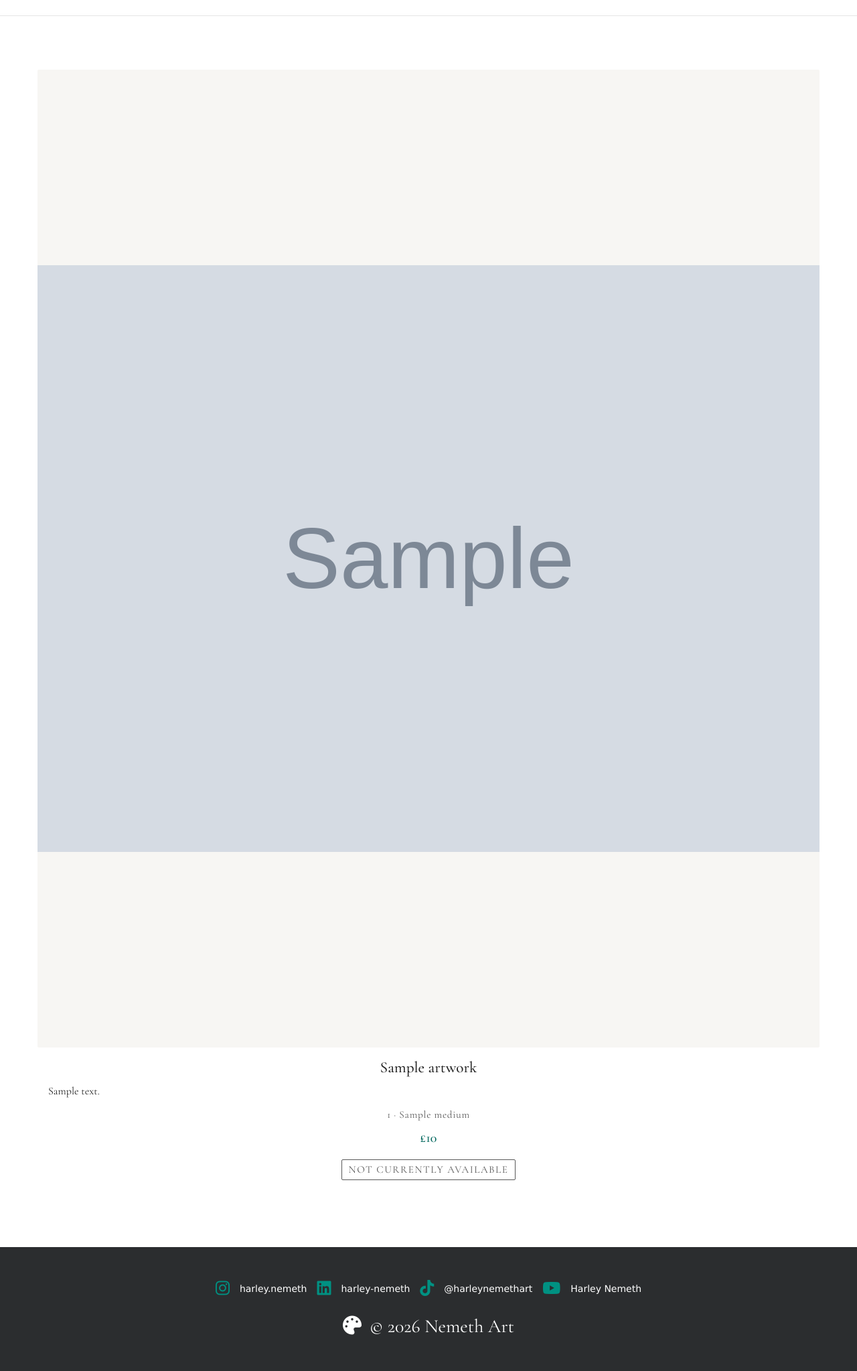
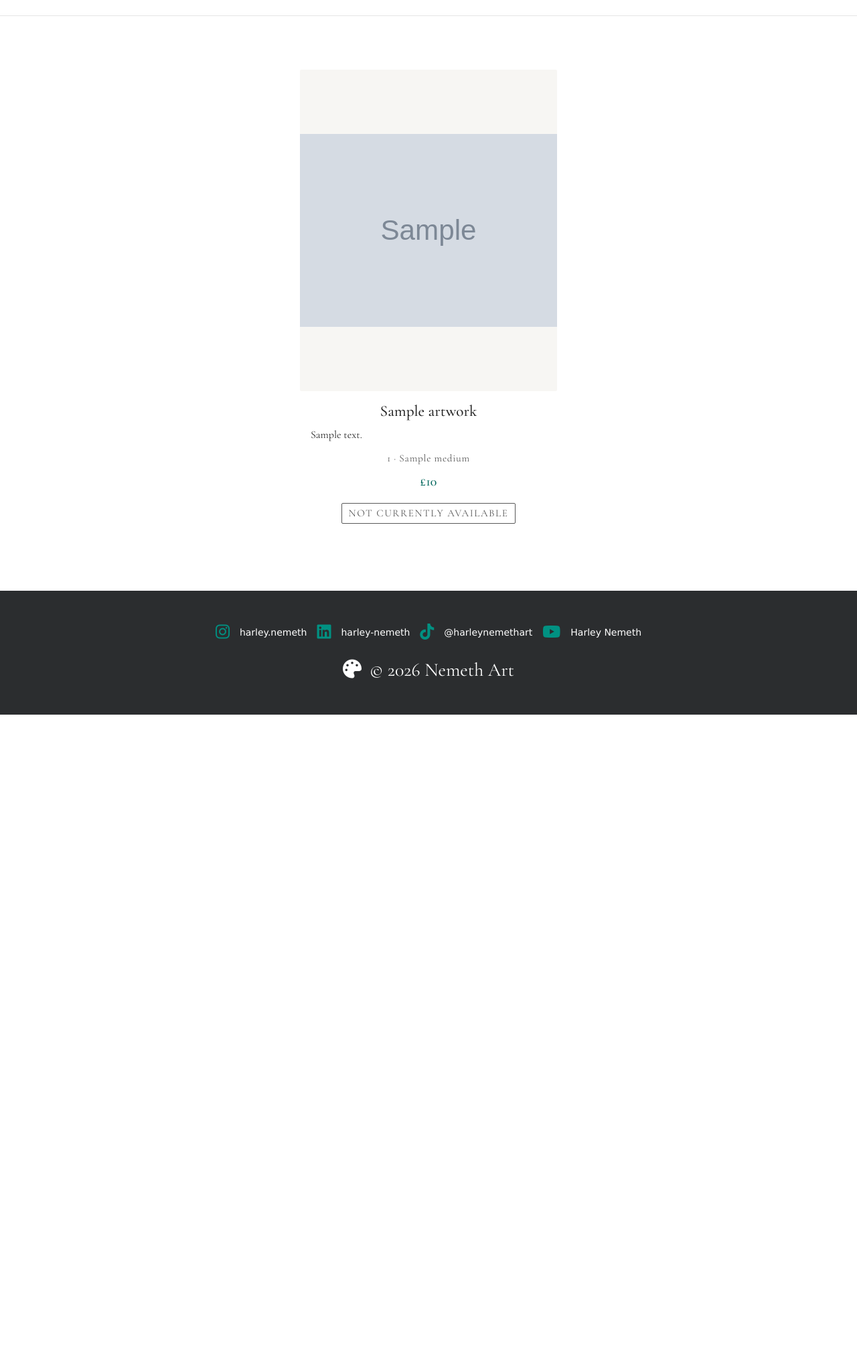
Before and after one commit to HarleyNemeth/Harley-Nemeth-Art-Gallery, a Django app: template store/templates/store/store.html in a window 1280 px wide. Shown: the part 267-2314 px from the top of the page at 67% size. After the commit the page ends 1334 px from the top, so only its background shows below. Run offline with Django 5.2, Linux system fonts and the light colour scheme; the template is opened without the code that fills it: most values are stand-ins (such as "Sample title", 1, 10 or a date in 2020); grey boxes marked "Sample" are stand-in pictures; some libraries are stand-ins or nearby versions.

Commit message:
fix(shop): constrain single artwork card width
Co-authored-by: Copilot <223556219+Copilot@users.noreply.github.com>

```diff
--- a/static/css/main.css
+++ b/static/css/main.css
@@ -4,6 +4,7 @@
   --luxury-font: 'Cormorant Garamond', 'Georgia', serif;
   --shop-content-width: 78rem;
   --shop-card-min-width: 14rem;
+  --shop-card-max-width: 24rem;
   --shop-card-gap: clamp(1rem, 3vw, 2rem);
   --shop-image-ratio: 4 / 5;
   --shop-image-background: #f7f6f3;
@@ -647,8 +648,9 @@ button.btn-primary:focus-visible {
     max-width: var(--shop-content-width);
     margin: 0 auto;
     display: grid;
-    grid-template-columns: repeat(auto-fit, minmax(min(100%, var(--shop-card-min-width)), 1fr));
+    grid-template-columns: repeat(auto-fit, minmax(min(100%, var(--shop-card-min-width)), var(--shop-card-max-width)));
     align-items: stretch;
+    justify-content: center;
     gap: var(--shop-card-gap);
     padding: clamp(1.5rem, 4vw, 2.5rem);
 }
@@ -762,8 +764,9 @@ button.btn-primary:focus-visible {
 
 @media (max-width: 576px) {
     .shop-page .gallery {
-        grid-template-columns: minmax(0, 1fr);
+        grid-template-columns: minmax(0, min(100%, var(--shop-card-max-width)));
         padding-inline: 1rem;
+        justify-content: center;
     }
 
     .shop-page .art-item {
```
